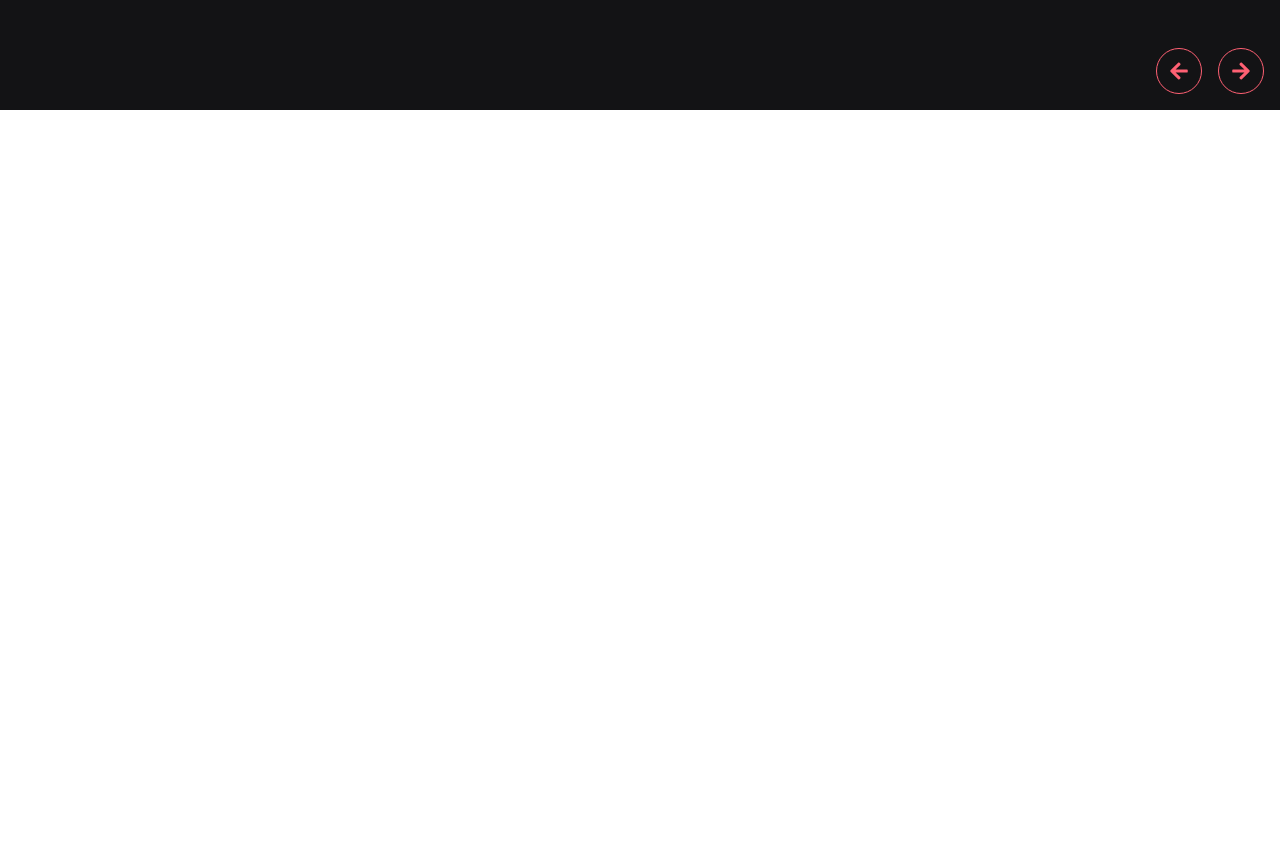
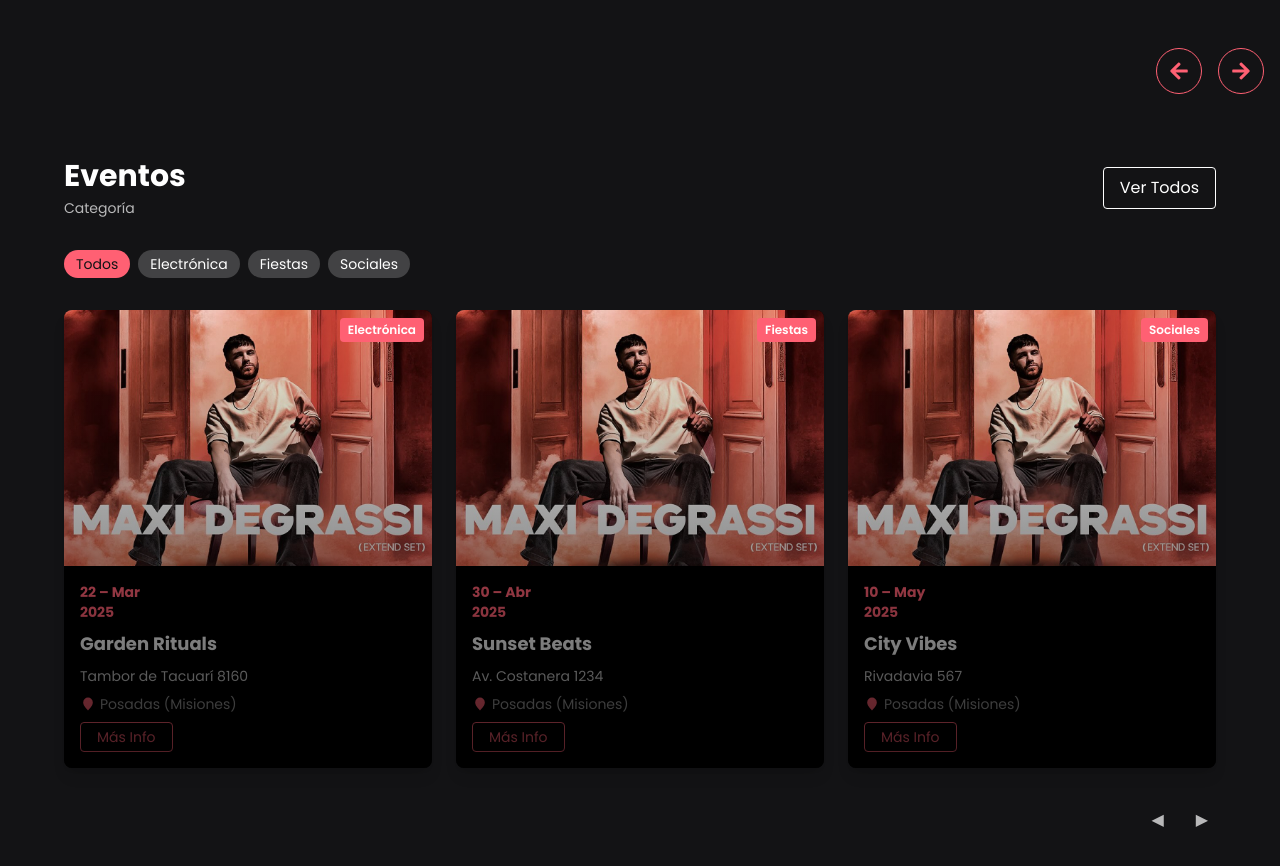
Before and after one commit to Pir4te64/Voi_frontend, a React (Vite) app: page / in a window 1280 px wide. Shown: the part 818-1684 px from the top of the page. Before the commit the page ends 928 px from the top, so only its background shows below. Built offline with nearby package versions, Linux system fonts and the light colour scheme.

Commit message:
feat: add EventCard and EventsSection components for event display

```diff
--- /dev/null
+++ b/src/components/Eventos/EventCard.tsx
@@ -0,0 +1,61 @@
+// src/components/EventCard.tsx
+import React from 'react';
+
+export interface EventCardProps {
+    image: string;
+    category: string;
+    date: string;     // "DD MMM YYYY"
+    title: string;
+    location: string;
+    city: string;
+    onInfoClick?: () => void;
+}
+
+const EventCard: React.FC<EventCardProps> = ({
+    image, category, date, title, location, city, onInfoClick,
+}) => {
+    const [day, month, year] = date.split(' ');
+    return (
+        <div className="relative bg-black rounded-lg overflow-hidden shadow-lg">
+            {/* Imagen + overlay */}
+            <div
+                className="h-64 bg-center bg-cover"
+                style={{ backgroundImage: `url(${image})` }}
+            >
+                <div className="absolute inset-0 bg-gradient-to-t from-black/70 to-transparent" />
+            </div>
+
+            {/* Pill de categoría */}
+            <span className="absolute top-2 right-2 bg-secondary px-2 py-1 text-xs font-semibold text-white rounded">
+                {category}
+            </span>
+
+            {/* Contenido */}
+            <div className="p-4 flex flex-col space-y-2">
+                <div className="text-secondary font-bold text-sm">
+                    {day} – {month} <span className="block">{year}</span>
+                </div>
+                <h3 className="text-lg font-bold text-white">{title}</h3>
+                <p className="text-sm text-white/80">{location}</p>
+                <p className="text-sm text-white/60 flex items-center">
+                    <svg
+                        className="w-4 h-4 mr-1 text-secondary"
+                        fill="currentColor"
+                        viewBox="0 0 20 20"
+                    >
+                        <path d="M10 2a6 6 0 00-6 6c0 4.5 6 10 6 10s6-5.5 6-10a6 6 0 00-6-6z" />
+                    </svg>
+                    {city}
+                </p>
+                <button
+                    onClick={onInfoClick}
+                    className="mt-2 self-start px-4 py-1 text-sm border border-secondary rounded text-secondary hover:bg-secondary hover:text-primary transition"
+                >
+                    Más Info
+                </button>
+            </div>
+        </div>
+    );
+};
+
+export default EventCard;
--- /dev/null
+++ b/src/components/Eventos/Eventos.tsx
@@ -0,0 +1,115 @@
+// src/components/EventsSection.tsx
+import React, { useState } from 'react';
+import EventCard from './EventCard';
+import sliderImage from '@/assets/SliderEvent/Slider.png';
+
+interface Event {
+    id: number;
+    image: string;
+    category: string;
+    date: string;
+    title: string;
+    location: string;
+    city: string;
+}
+
+const staticEvents: Event[] = [
+    {
+        id: 1,
+        image: sliderImage,
+        category: 'Electrónica',
+        date: '22 Mar 2025',
+        title: 'Garden Rituals',
+        location: 'Tambor de Tacuarí 8160',
+        city: 'Posadas (Misiones)',
+    },
+    {
+        id: 2,
+        image: sliderImage,
+        category: 'Fiestas',
+        date: '30 Abr 2025',
+        title: 'Sunset Beats',
+        location: 'Av. Costanera 1234',
+        city: 'Posadas (Misiones)',
+    },
+    {
+        id: 3,
+        image: sliderImage,
+        category: 'Sociales',
+        date: '10 May 2025',
+        title: 'City Vibes',
+        location: 'Rivadavia 567',
+        city: 'Posadas (Misiones)',
+    },
+];
+
+const categories = ['Todos', 'Electrónica', 'Fiestas', 'Sociales'];
+
+const EventsSection: React.FC = () => {
+    const [activeCat, setActiveCat] = useState<string>('Todos');
+
+    const filtered = activeCat === 'Todos'
+        ? staticEvents
+        : staticEvents.filter(e => e.category === activeCat);
+
+    return (
+        <section className="relative py-12 px-4 md:px-16 bg-primary text-white overflow-hidden">
+            {/* Título y subtítulo */}
+            <div className="flex flex-col md:flex-row md:items-center md:justify-between mb-8">
+                <div>
+                    <h2 className="text-3xl font-bold">Eventos</h2>
+                    <p className="mt-1 text-sm text-white/70">Categoría</p>
+                </div>
+                <button className="mt-4 md:mt-0 px-4 py-2 border border-white rounded hover:bg-white hover:text-primary transition">
+                    Ver Todos
+                </button>
+            </div>
+
+            {/* Filtros */}
+            <div className="flex flex-wrap gap-2 mb-8">
+                {categories.map(cat => (
+                    <button
+                        key={cat}
+                        onClick={() => setActiveCat(cat)}
+                        className={`
+              px-3 py-1 text-sm rounded-full transition
+              ${activeCat === cat
+                                ? 'bg-secondary text-primary'
+                                : 'bg-white/20 text-white hover:bg-white/30'}
+            `}
+                    >
+                        {cat}
+                    </button>
+                ))}
+            </div>
+
+            {/* Grid de cards */}
+            <div className="grid grid-cols-1 sm:grid-cols-2 lg:grid-cols-3 gap-6">
+                {filtered.map(ev => (
+                    <EventCard
+                        key={ev.id}
+                        image={ev.image}
+                        category={ev.category}
+                        date={ev.date}
+                        title={ev.title}
+                        location={ev.location}
+                        city={ev.city}
+                        onInfoClick={() => {/* abrir modal o ruta */ }}
+                    />
+                ))}
+            </div>
+
+            {/* Paginación */}
+            <div className="flex justify-end items-center space-x-4 mt-8 text-white/70">
+                <button className="p-2 rounded-full hover:bg-white/20 transition">
+                    ◀
+                </button>
+                <button className="p-2 rounded-full hover:bg-white/20 transition">
+                    ▶
+                </button>
+            </div>
+        </section>
+    );
+};
+
+export default EventsSection;
--- a/src/pages/Home/Home.tsx
+++ b/src/pages/Home/Home.tsx
@@ -2,12 +2,14 @@
 import React from 'react';
 import Navbar from '../../components/navbar/Navbar';
 import HeroEvents from '@/components/heroEvents/HeroEvents';
+import Eventos from '@/components/Eventos/Eventos';
 
 const Home: React.FC = () => {
   return (
     <>
       <Navbar />
       <HeroEvents />
+      <Eventos />
     </>
   );
 };
```
